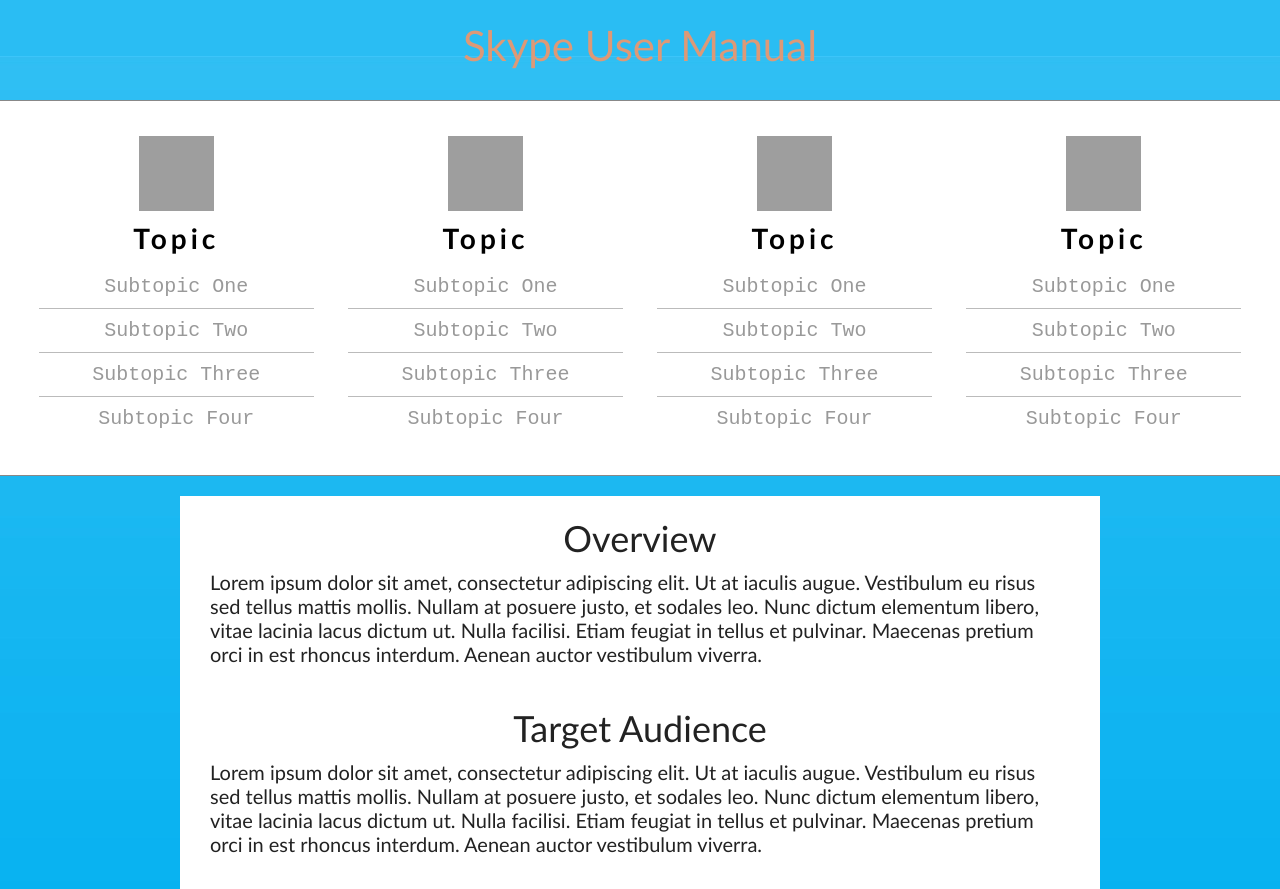
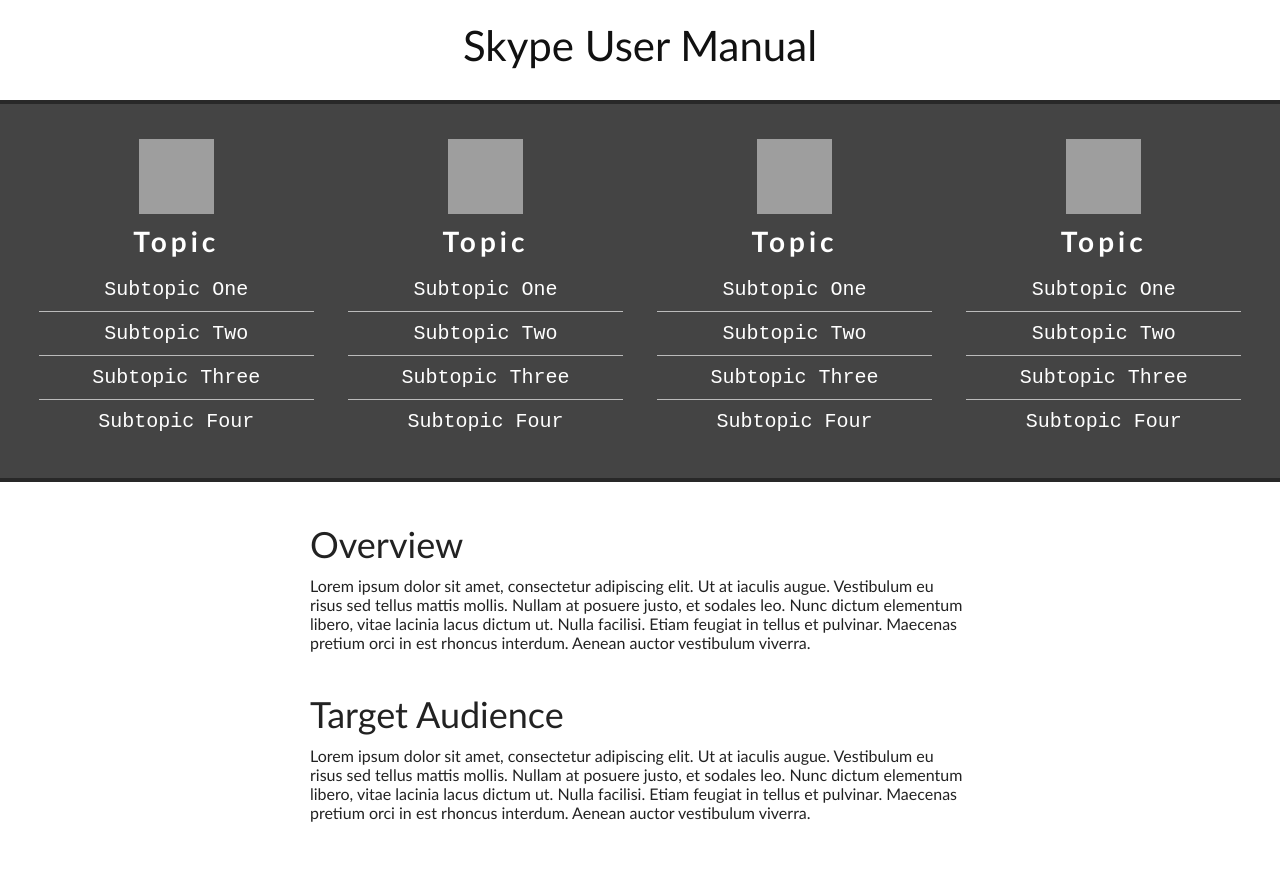
Before and after one commit to jamiesyme/DeskDocs, a plain HTML site: page index.html in a window 1280 px wide. Shown: the top 889 px of the page. Drawn offline with Linux system fonts and the light colour scheme; grey boxes are pictures that could not be loaded.

Commit message:
Messing with the colors.

```diff
--- a/index.css
+++ b/index.css
@@ -6,94 +6,97 @@
 
 body {
 	text-align: center;
-	margin-top: 10px;
-	background-color: #2ABDF3;
-	background-image: url('bg.jpg');
-	background-position: center bottom;
-	background-repeat: no-repeat;
+	background-color: #FFF;
+}
+
+header {
+	background-color: #FFF;
+	padding: 10px 0 20px 0;
+	border-bottom: 4px solid #282828;
 }
 
 a#website-title {
 	display:   inline-block;
 	padding:   10px;
-	color:     #D97;
+	color:     #111;
 	font-size: 42px;
 	text-decoration: none;
 }
 
-#all-sections {
-	margin: 20px 0;
+nav {
 	padding: 20px 0;
-	background-color: #FFF;
+	background-color: #444;
 	position: static;
 	width: 100%;
-	border-top:    1px solid #888;
-	border-bottom: 1px solid #888;
+	border-bottom: 4px solid #282828;
 }
 
-section {
+nav section {
 	display: inline-block;
 	width: 275px;
 	margin: 15px;
 }
 
-section img {
+nav section img {
 	width: 75px;
 	height: 75px;
 }
 
-section h1 {
+nav section h1 {
 	font-weight: bold;
 	font-size: 28px;
 	letter-spacing: 4px;
 	margin: 10px 0;
+	color: #FFF;
 }
 
-section ul {
+nav section ul {
 	width: 100%;
 	list-style-type: none;
 }
 
-section li {
+nav section li {
 	width: 100%;
 	padding: 5px 0;
 	border-bottom: 1px solid #BBB;
 }
 
-section li:last-of-type {
+nav section li:last-of-type {
 	border-bottom: none;
 }
 
-section a {
+nav section a {
 	text-decoration: none;
 	font-size: 20px;
-	color: #999;
+	color: #FFF;
 	display: block;
 	padding: 5px 0;
 	font-family: 'Courier New';
 }
 
-section a:hover {
-	color: #333;
+nav section a:hover {
+	color: #FA6900; /*#FFF;*/
 }
 
 article {
-	max-width: 860px;
-	margin: 0 auto;
+	margin: 20px auto 0 auto;
+	max-width: 660px;
 	padding: 10px 30px 250px 30px;
-	text-align: left;
 	color: #222;
-	background-color: #FFF;
+	overflow: hidden;
 }
 
-article h2 {
-	text-align: center;
-	margin: 10px;
+article section {
+	text-align: left;
+}
+
+article section h2 {
+	margin: 10px 0;
 	font-size: 36px;
 	font-weight: normal;
 }
 
-article p {
+article section p {
 	padding-bottom: 30px;
-	font-size: 20px;
+	font-size: 16px;
 }
--- a/index.html
+++ b/index.html
@@ -5,9 +5,11 @@
 	<link rel='stylesheet' href='index.css'>
 </head>
 <body>
+	<header>
+		<a id="website-title" href="index.html">Skype User Manual</a>
+	</header>
 	<main>
-		<a id="website-title" href="index.html">Skype User Manual</a><br>
-		<div id='all-sections'>
+		<nav>
 			<section>
 				<img src='http://www.gemologyproject.com/wiki/images/5/5f/Placeholder.jpg'>
 				<h1>Topic</h1>
@@ -48,14 +50,18 @@
 					<li><a href="#">Subtopic Four</a></li>
 				</ul>
 			</section>
-		</div>
+		</nav>
 
 		<article>
-			<h2>Overview</h2>
-			<p>Lorem ipsum dolor sit amet, consectetur adipiscing elit. Ut at iaculis augue. Vestibulum eu risus sed tellus mattis mollis. Nullam at posuere justo, et sodales leo. Nunc dictum elementum libero, vitae lacinia lacus dictum ut. Nulla facilisi. Etiam feugiat in tellus et pulvinar. Maecenas pretium orci in est rhoncus interdum. Aenean auctor vestibulum viverra.</p>
+			<section>
+				<h2>Overview</h2>
+				<p>Lorem ipsum dolor sit amet, consectetur adipiscing elit. Ut at iaculis augue. Vestibulum eu risus sed tellus mattis mollis. Nullam at posuere justo, et sodales leo. Nunc dictum elementum libero, vitae lacinia lacus dictum ut. Nulla facilisi. Etiam feugiat in tellus et pulvinar. Maecenas pretium orci in est rhoncus interdum. Aenean auctor vestibulum viverra.</p>
+			</section>
 
-			<h2>Target Audience</h2>
-			<p>Lorem ipsum dolor sit amet, consectetur adipiscing elit. Ut at iaculis augue. Vestibulum eu risus sed tellus mattis mollis. Nullam at posuere justo, et sodales leo. Nunc dictum elementum libero, vitae lacinia lacus dictum ut. Nulla facilisi. Etiam feugiat in tellus et pulvinar. Maecenas pretium orci in est rhoncus interdum. Aenean auctor vestibulum viverra.</p>
+			<section>
+				<h2>Target Audience</h2>
+				<p>Lorem ipsum dolor sit amet, consectetur adipiscing elit. Ut at iaculis augue. Vestibulum eu risus sed tellus mattis mollis. Nullam at posuere justo, et sodales leo. Nunc dictum elementum libero, vitae lacinia lacus dictum ut. Nulla facilisi. Etiam feugiat in tellus et pulvinar. Maecenas pretium orci in est rhoncus interdum. Aenean auctor vestibulum viverra.</p>
+			</section>
 		</article>
 	</main>
 	<p></p>
--- a/tutorials.css
+++ b/tutorials.css
@@ -16,6 +16,7 @@
 	bottom:   0;
 	width:    250px;
 	background-color: #454545;
+	border-right: 1px solid #AAA;
 }
 
 nav a {
@@ -70,12 +71,16 @@
 	text-align:  center;
 }
 
-main a#website-title {
+a#website-title {
 	display:   inline-block;
 	padding:   10px;
-	color:     #D97;
+	color:     #555;/*#F36600;*/
 	font-size: 42px;
 	text-decoration: none;
+}
+
+a#website-title:hover {
+	color: #F36600;
 }
 
 article {
```
